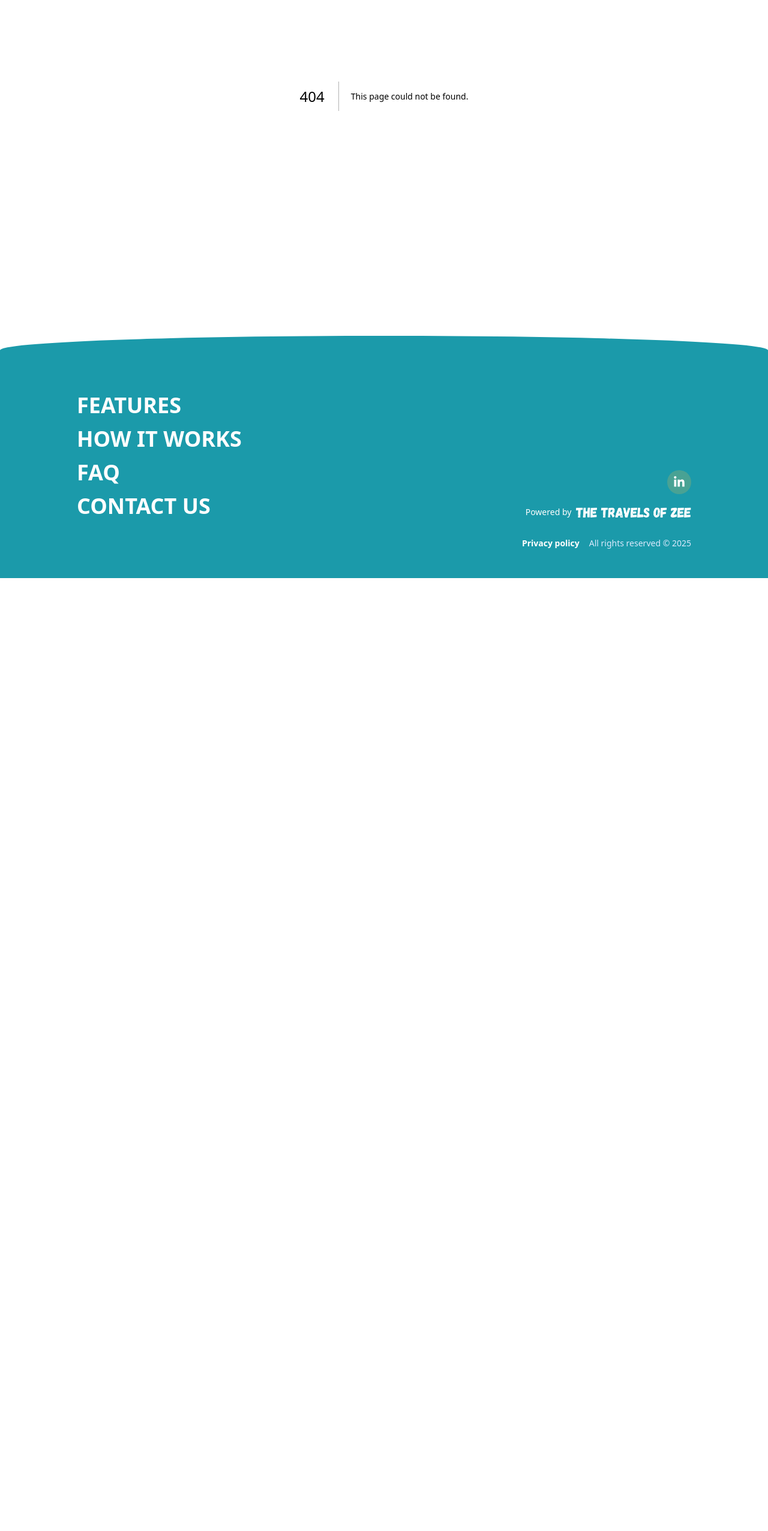
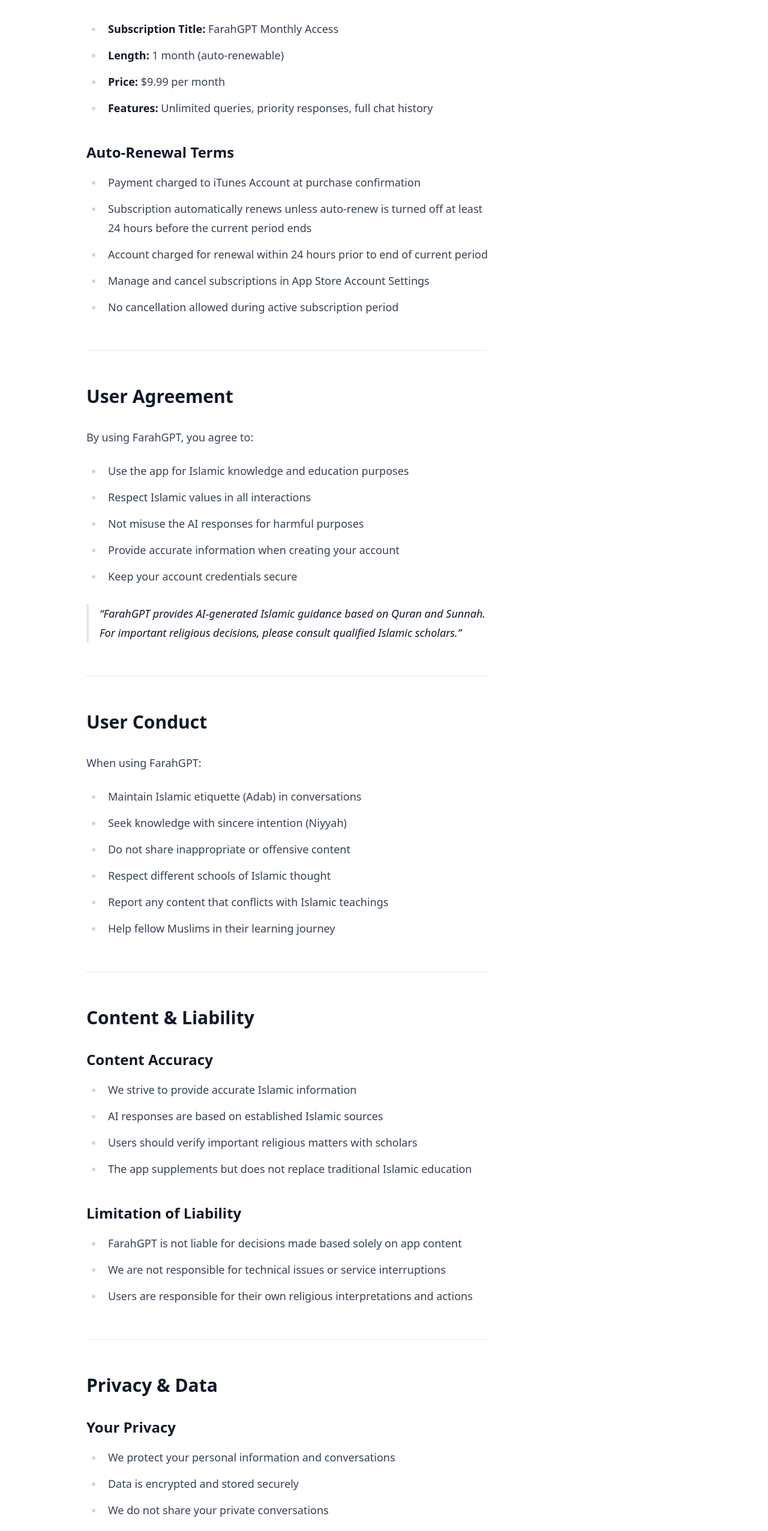
Before and after one commit to The-Travels-of-Zee/farahgpt-landing-page, a Next.js app: page /terms-and-conditions in a window 1280 px wide. Before the commit this address had no page. Shown: the part 240-2793 px from the top of the page at 60% size. Before the commit the page ends 1204 px from the top, so only its background shows below. Built offline with nearby package versions, Linux system fonts and the light colour scheme.

Commit message:
feat: add Terms and Conditions page and link in footer

```diff
--- /dev/null
+++ b/app/terms-and-conditions/page.js
@@ -0,0 +1,16 @@
+import Markdown from "react-markdown";
+import { termsAndConditions } from "@/constants";
+
+function TermsAndConditions() {
+  return (
+    <main>
+      <section className="max-w-screen-lg mx-auto px-4 my-24">
+        <article className="prose prose-sm md:prose-lg">
+          <Markdown>{termsAndConditions.content}</Markdown>
+        </article>
+      </section>
+    </main>
+  );
+}
+
+export default TermsAndConditions;
--- a/components/Footer.js
+++ b/components/Footer.js
@@ -124,6 +124,19 @@
                 Privacy policy
               </motion.a>
             )}
+            {footer.legalLinks.termsAndConditions && (
+              <motion.a
+                variants={{
+                  hidden: { opacity: 0, scale: 0.4 },
+                  visible: { opacity: 1, scale: 1 },
+                }}
+                transition={{ delay: 0.25 }}
+                className="font-bold hover:text-accent ease-in-out duration-200"
+                href="/terms-and-conditions"
+              >
+                Terms And Conditions
+              </motion.a>
+            )}
 
             <motion.p
               variants={{
--- a/constants/index.js
+++ b/constants/index.js
@@ -167,7 +167,7 @@
 export const footer = {
   id: "footer",
   legalLinks: {
-    // termsAndConditions: true,
+    termsAndConditions: true,
     // cookiesPolicy: true,
     privacyPolicy: true,
   },
@@ -440,3 +440,116 @@
 
 `,
 };
+
+export const termsAndConditions = {
+  content: `# Subscription Terms
+
+## FarahGPT Monthly Access
+
+- **Subscription Title:** FarahGPT Monthly Access
+- **Length:** 1 month (auto-renewable)
+- **Price:** \$9.99 per month
+- **Features:** Unlimited queries, priority responses, full chat history
+
+### Auto-Renewal Terms
+
+- Payment charged to iTunes Account at purchase confirmation
+- Subscription automatically renews unless auto-renew is turned off at least 24 hours before the current period ends
+- Account charged for renewal within 24 hours prior to end of current period
+- Manage and cancel subscriptions in App Store Account Settings
+- No cancellation allowed during active subscription period
+
+---
+
+## User Agreement
+
+By using FarahGPT, you agree to:
+
+- Use the app for Islamic knowledge and education purposes
+- Respect Islamic values in all interactions
+- Not misuse the AI responses for harmful purposes
+- Provide accurate information when creating your account
+- Keep your account credentials secure
+
+> FarahGPT provides AI-generated Islamic guidance based on Quran and Sunnah.
+> For important religious decisions, please consult qualified Islamic scholars.
+
+---
+
+## User Conduct
+
+When using FarahGPT:
+
+- Maintain Islamic etiquette (Adab) in conversations
+- Seek knowledge with sincere intention (Niyyah)
+- Do not share inappropriate or offensive content
+- Respect different schools of Islamic thought
+- Report any content that conflicts with Islamic teachings
+- Help fellow Muslims in their learning journey
+
+---
+
+## Content & Liability
+
+### Content Accuracy
+
+- We strive to provide accurate Islamic information
+- AI responses are based on established Islamic sources
+- Users should verify important religious matters with scholars
+- The app supplements but does not replace traditional Islamic education
+
+### Limitation of Liability
+
+- FarahGPT is not liable for decisions made based solely on app content
+- We are not responsible for technical issues or service interruptions
+- Users are responsible for their own religious interpretations and actions
+
+---
+
+## Privacy & Data
+
+### Your Privacy
+
+- We protect your personal information and conversations
+- Data is encrypted and stored securely
+- We do not share your private conversations
+- Account deletion removes all associated data
+- Chat history is backed up for Premium users only
+
+### Data Usage
+
+- We collect data to improve your Islamic learning experience
+- Anonymous usage data helps us enhance the app
+- No personal information is sold to third parties
+
+---
+
+## Account Management
+
+### Account Security
+
+- You are responsible for keeping your account secure
+- Choose a strong password and keep it confidential
+- One account per person is permitted
+- Report any security issues immediately
+
+### Account Termination
+
+- You may delete your account anytime through app settings
+- We reserve the right to suspend accounts that violate these terms
+- All data is permanently removed when you delete your account
+
+---
+
+## Contact & Support
+
+### Need Help?
+
+For any questions about these Terms of Use, Islamic content concerns, technical support, or app feedback:
+
+📧 **Email:** [info@thetravelsofzee.com](mailto:info@thetravelsofzee.com)
+We aim to respond to all inquiries within 48 hours.
+
+**App Version:** 1.0
+`,
+};
```
